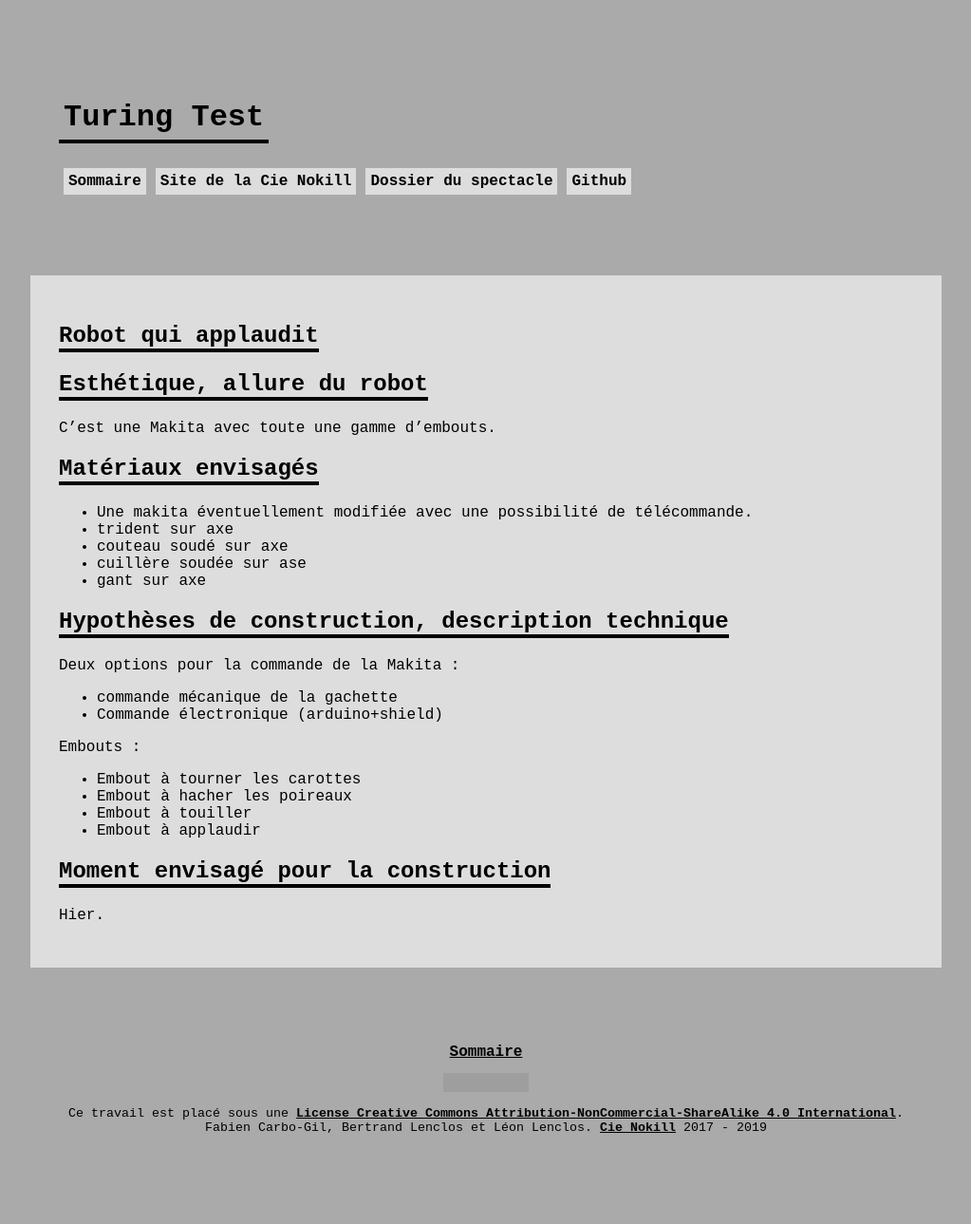
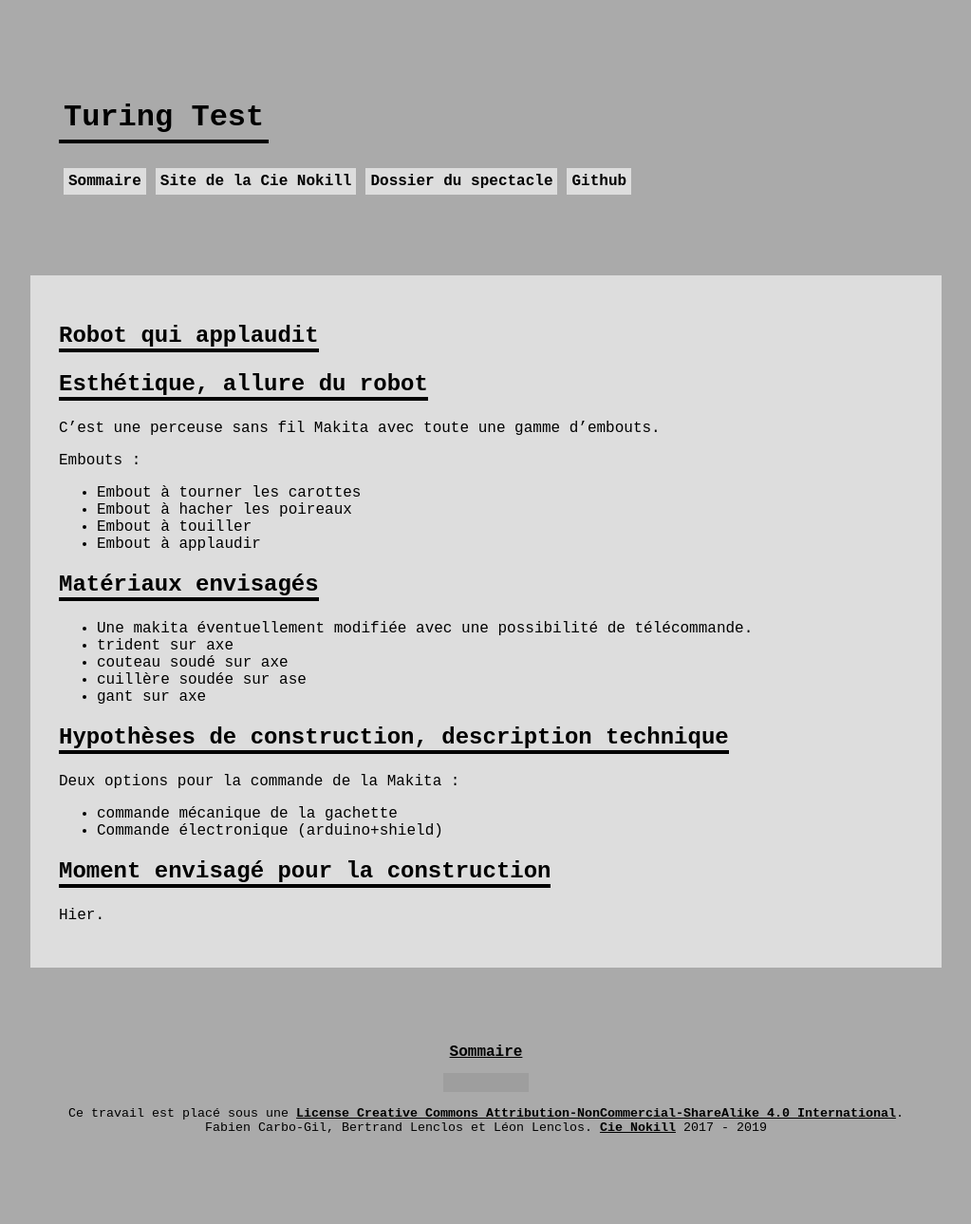
Before and after one commit to LeonLenclos/turing-test, a Jekyll site: the page built from contenu/robots/robot-legume.md, in a window 1280 px wide. Shown: the whole page at 95% size, without its empty margins (128-1151 px from the left). Built offline with Jekyll 4.4.1, drawn with Linux system fonts in a browser that asks for light colours; nearby versions of some CDN libraries; our own code applies the rules of GitHub Pages for plain Markdown files; a script that is not in the unit is left out; the repository's description, which GitHub fills in, is left out; some of the changed lines change nothing that is shown; grey boxes are pictures that could not be loaded.

Commit message:
Update robot-legume.md

```diff
--- a/contenu/robots/robot-legume.md
+++ b/contenu/robots/robot-legume.md
@@ -3,7 +3,14 @@
 
 ## Esthétique, allure du robot
 
-C'est une Makita avec toute une gamme d'embouts.
+C'est une perceuse sans fil Makita avec toute une gamme d'embouts.
+
+Embouts :
+
+- Embout à tourner les carottes
+- Embout à hacher les poireaux
+- Embout à touiller
+- Embout à applaudir
 
 ## Matériaux envisagés
 
@@ -19,13 +26,6 @@ Deux options pour la commande de la Makita :
 - commande mécanique de la gachette
 - Commande électronique (arduino+shield)
 
-Embouts :
-
-- Embout à tourner les carottes
-- Embout à hacher les poireaux
-- Embout à touiller
-- Embout à applaudir
-
 ## Moment envisagé pour la construction
 
 Hier.
```
